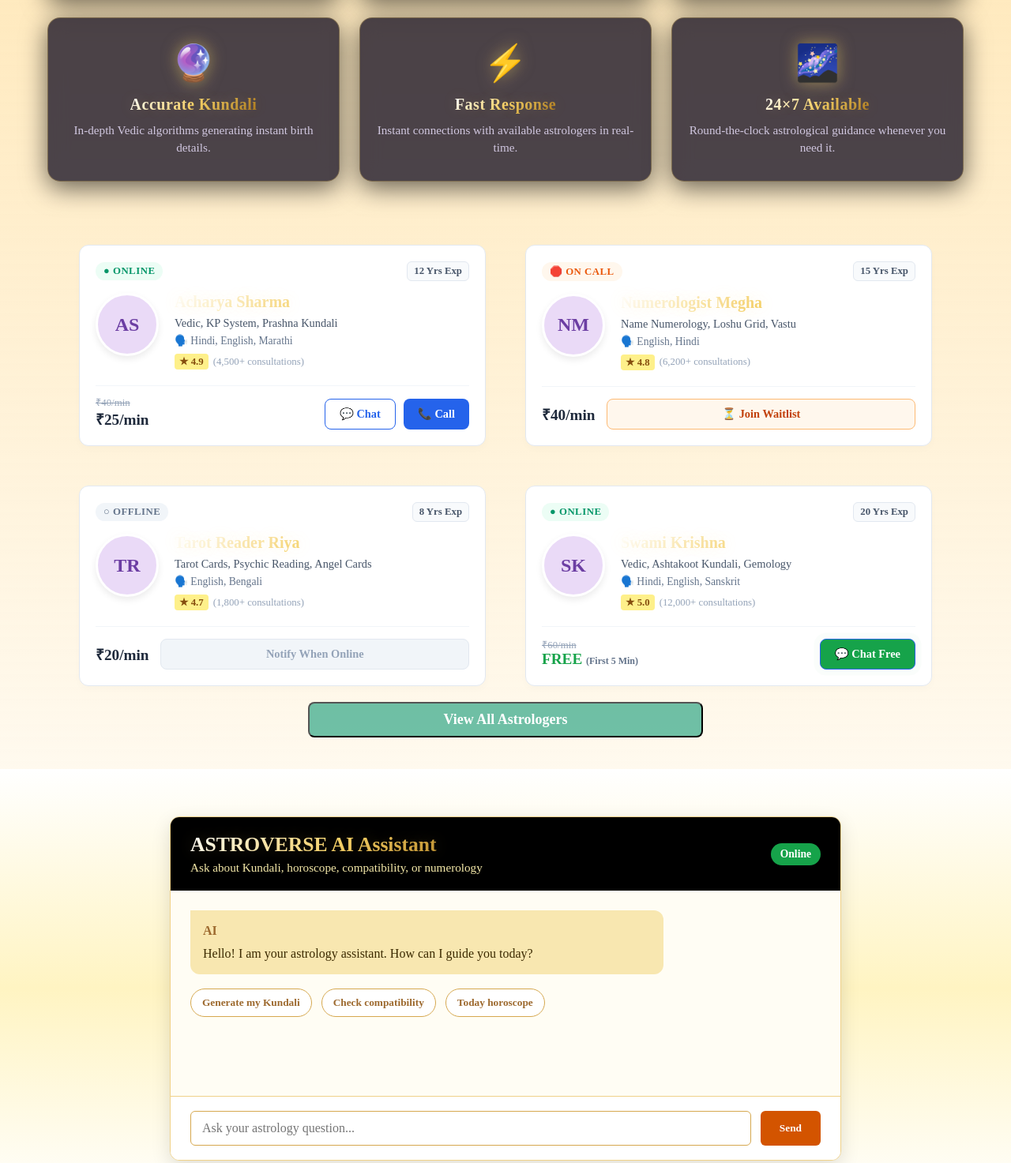
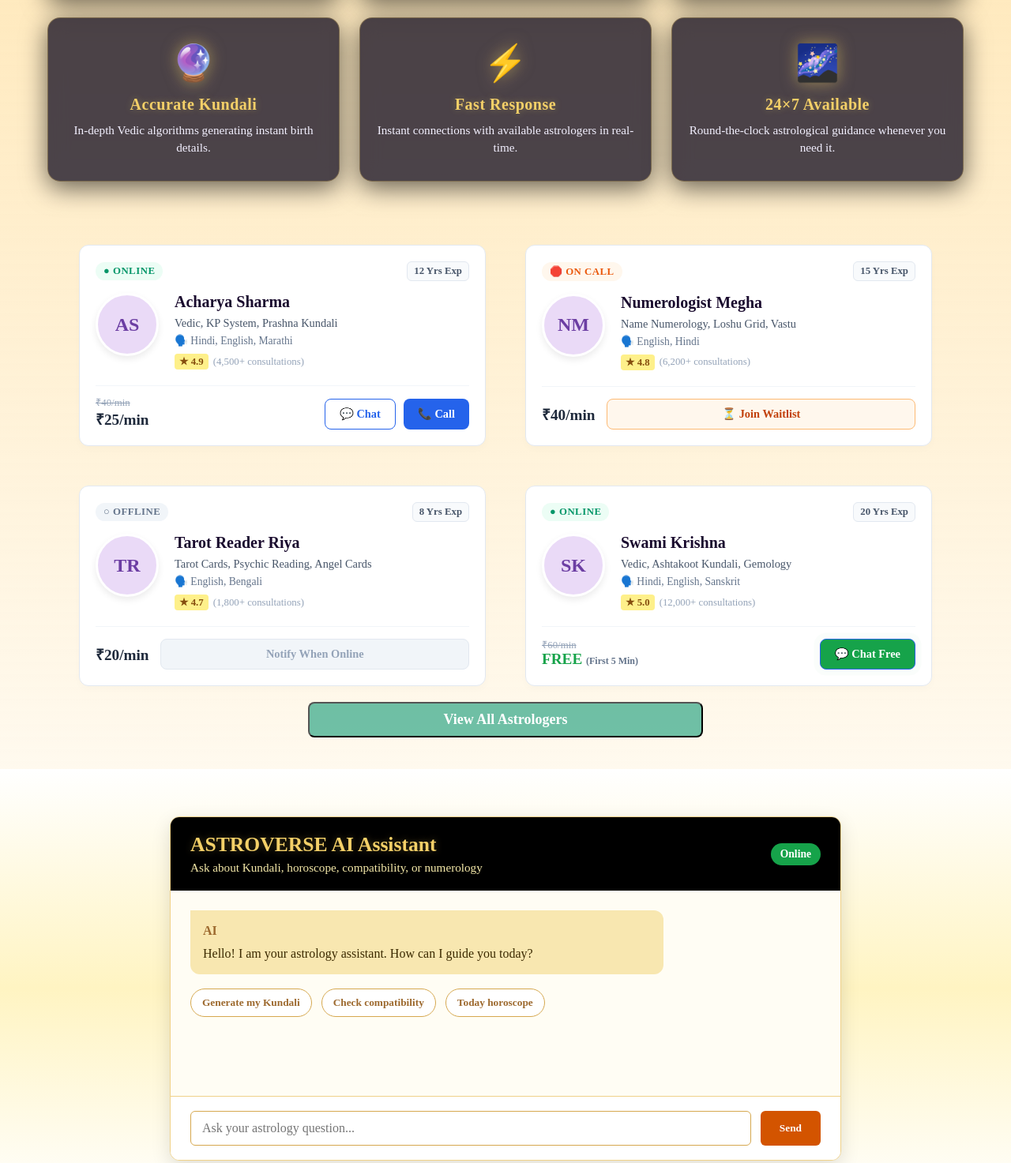
Before and after one commit to ath-r123/ASTROVERSE, a plain HTML site: page frontend/index.html in a window 1280 px wide. Shown: the part 897-2370 px from the top of the page at 79% size. Drawn offline with nearby package versions, Linux system fonts and the light colour scheme.

Commit message:
Harmonize horoscope grid colors and AI chat section with cosmic glassmorphism theme

```diff
--- a/frontend/style.css
+++ b/frontend/style.css
@@ -1046,3 +1046,65 @@ html, body {
   #bg-canvas, body::before {
     pointer-events: none !important;
   }
+
+  /* ============================================================
+   HIGH-CONTRAST TEXT & ACCESSIBILITY FIX FOR LIGHT SECTIONS
+   ============================================================ */
+
+/* 1. Fix low contrast headers on light backgrounds */
+.allbodyexcepthero h1,
+.allbodyexcepthero h2,
+.allbodyexcepthero h3,
+.rating-heading h2,
+.h1-daily-horoscope h1,
+.faq-container h2 {
+  background: none !important;
+  -webkit-background-clip: unset !important;
+  background-clip: unset !important;
+  -webkit-text-fill-color: initial !important;
+  color: #1a0b2e !important; /* Deep cosmic dark purple for sharp contrast */
+  text-shadow: none !important;
+  font-weight: 800 !important;
+}
+
+/* 2. Optional: Add a crisp golden-amber accent to specific title words */
+.rating-heading h2::after {
+  background: linear-gradient(to right, #d4af37, #8a2be2) !important;
+}
+
+/* ============================================================
+   FIX: AI CHAT HEADER TEXT VISIBILITY
+   ============================================================ */
+
+   .ai-chat-header h3 {
+    background: none !important;
+    -webkit-background-clip: unset !important;
+    background-clip: unset !important;
+    -webkit-text-fill-color: initial !important;
+    color: #f4d068 !important; /* Bright Gold for maximum visibility on black */
+    font-weight: 700 !important;
+    text-shadow: 0 0 10px rgba(244, 208, 104, 0.3) !important;
+  }
+
+  .ai-chat-header p {
+    color: #f5e9a9 !important; /* Soft warm gold subtitle */
+  }
+  /* ============================================================
+   FIX: "WHY CHOOSE US" CARD TEXT CONTRAST & READABILITY
+   ============================================================ */
+
+.why-card h3 {
+    background: none !important;
+    -webkit-background-clip: unset !important;
+    background-clip: unset !important;
+    -webkit-text-fill-color: initial !important;
+    color: #f4d068 !important; /* Bright Gold for high-contrast title */
+    font-weight: 700 !important;
+    text-shadow: 0 0 10px rgba(244, 208, 104, 0.3) !important;
+  }
+
+  .why-card p {
+    color: #f3f0ff !important; /* Crisp Off-White for body text */
+    font-size: 0.95rem !important;
+    line-height: 1.5 !important;
+  }
```
